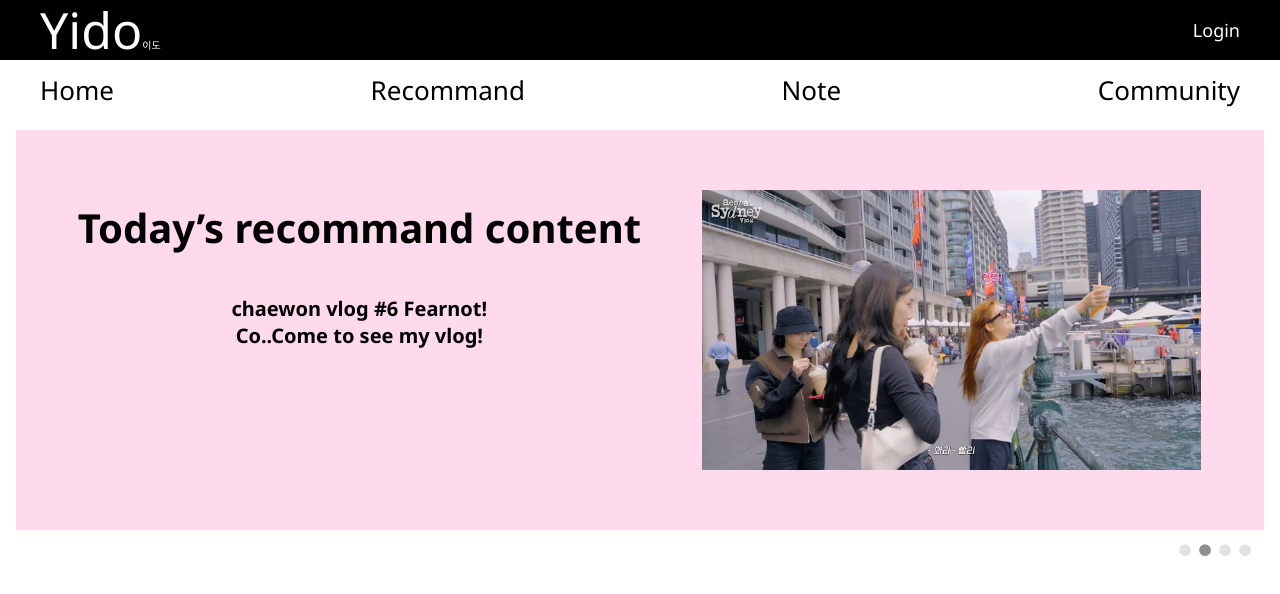
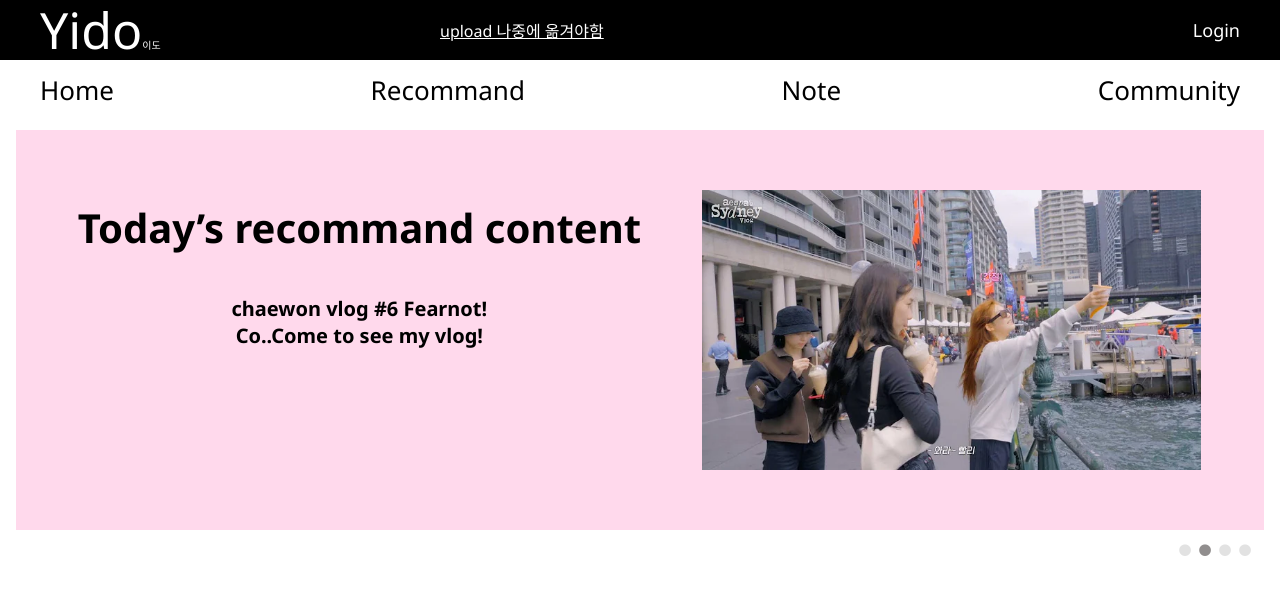
Before and after one commit to minu0897/capstone-yido, a React (Create React App) app: page / in a window 1280 px wide. Shown: the top 594 px of the page. Built offline with nearby package versions, Linux system fonts and the light colour scheme.

Commit message:
header upload

```diff
--- a/src/components/common/header/Header.jsx
+++ b/src/components/common/header/Header.jsx
@@ -73,6 +73,8 @@ const Header = () => {
 
         {/* search form 추후 구현 */}
         <div style={{minWidth:"400px"}}>
+            <Link to={'/RegisterVideo'} style={{color:"white"}}>upload 나중에 옮겨야함
+            </Link>
         {/*
           <form onSubmit={handleSubmit} className="search-container" style={{marginLeft: '250px', marginTop: '10px'}}>
             <input type="text" className="inputdeco" value={searchTerm} onChange={handleInputChange} />
```
